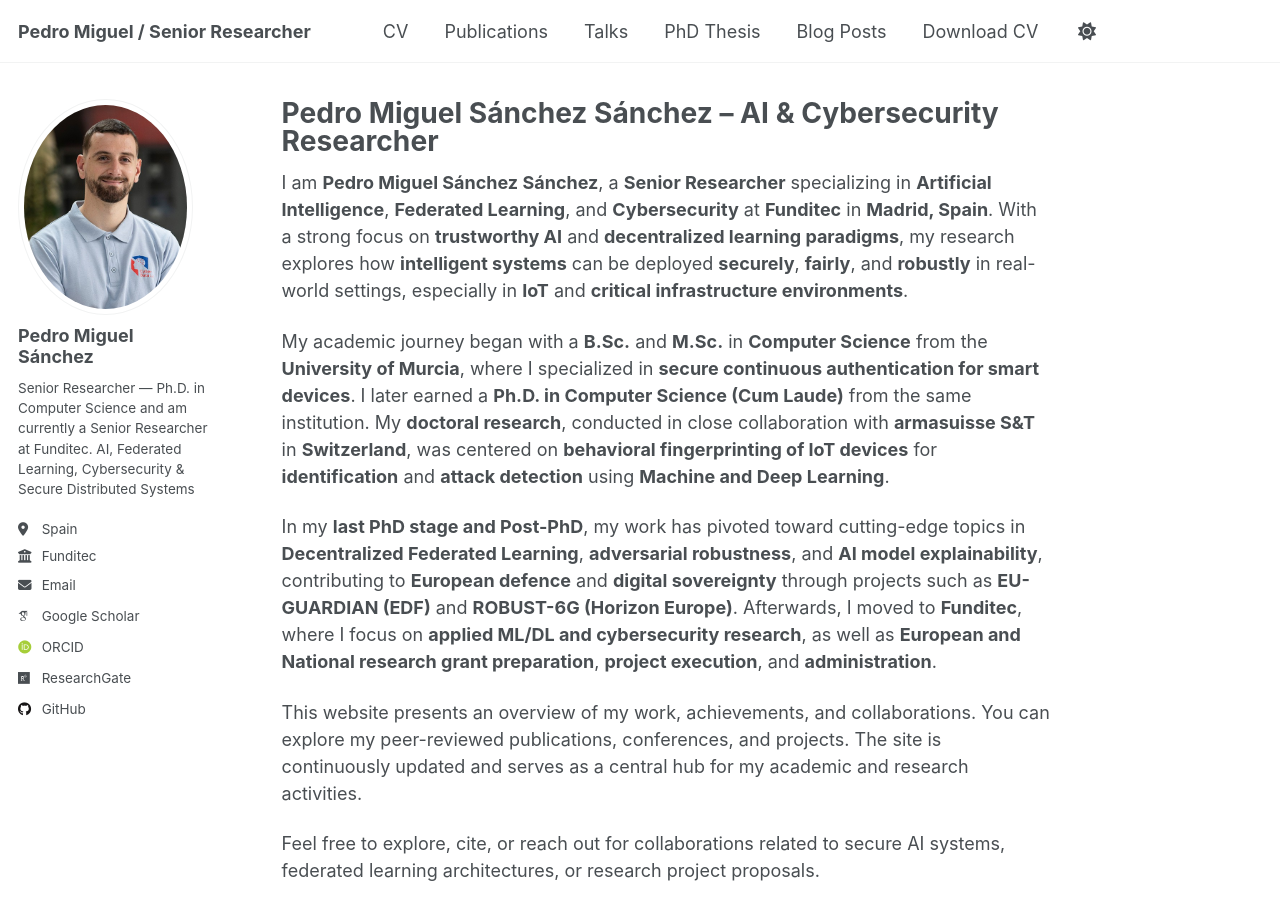
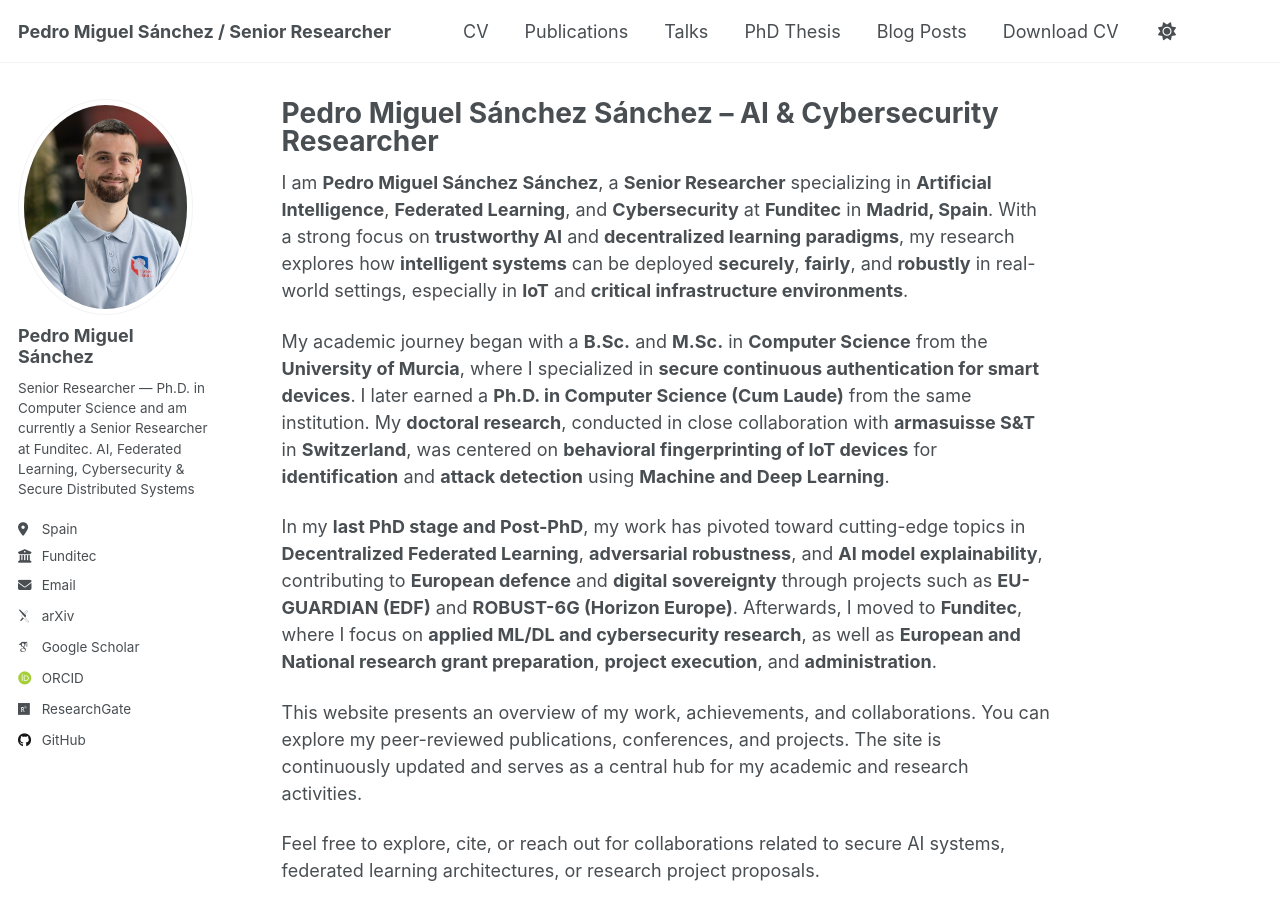
Before and after one commit to sxz0/sxz0.github.io, a Jekyll site: the page built from _pages/about.md, in a window 1280 px wide and 900 px high. Built offline with Jekyll 4.4.1, drawn with Linux system fonts in a browser that asks for light colours; some web fonts are replaced.

Commit message:
Update _config.yml

```diff
--- a/_config.yml
+++ b/_config.yml
@@ -9,7 +9,7 @@
 # Basic Site Settings
 locale                   : "en-US"
 site_theme               : "default"
-title                    : "Pedro Miguel / Senior Researcher"
+title                    : "Pedro Miguel Sánchez / Senior Researcher"
 title_separator          : "-"
 name                     : &name "Pedro Miguel Sánchez Sánchez"
 description              : &description "Senior Researcher — AI, Federated Learning, Cybersecurity & Secure Distributed Systems"
@@ -33,7 +33,7 @@ author:
 
   # Academic websites
   academia         : # URL
-  arxiv            : # URL - Update with the correct link to your profile
+  arxiv            : "https://arxiv.org/a/sanchezsanchez_p_1.html" # URL - Update with the correct link to your profile
   googlescholar    : "https://scholar.google.com/citations?user=RMS2xxkAAAAJ&hl=en"
   impactstory      : # URL
   orcid            : "https://orcid.org/0000-0002-6444-2102"
```
